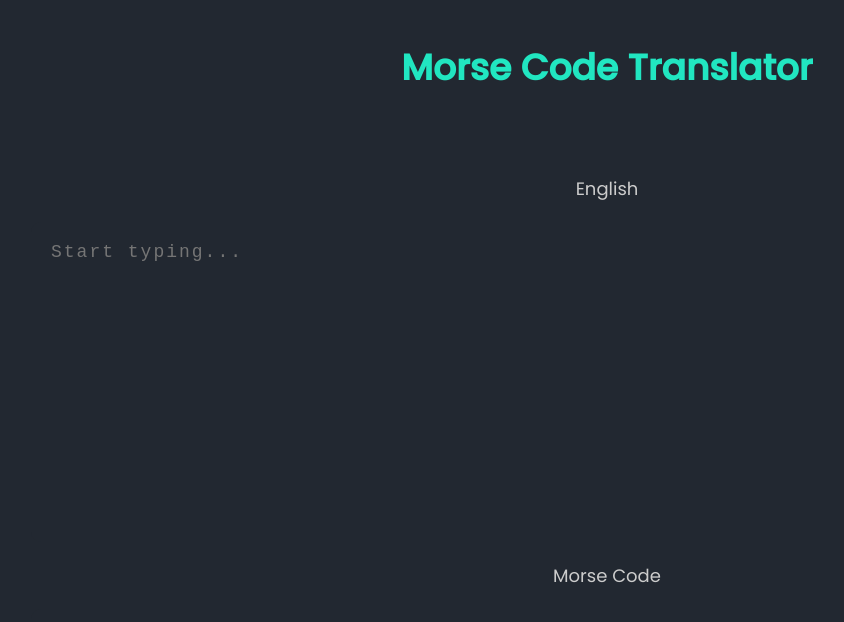
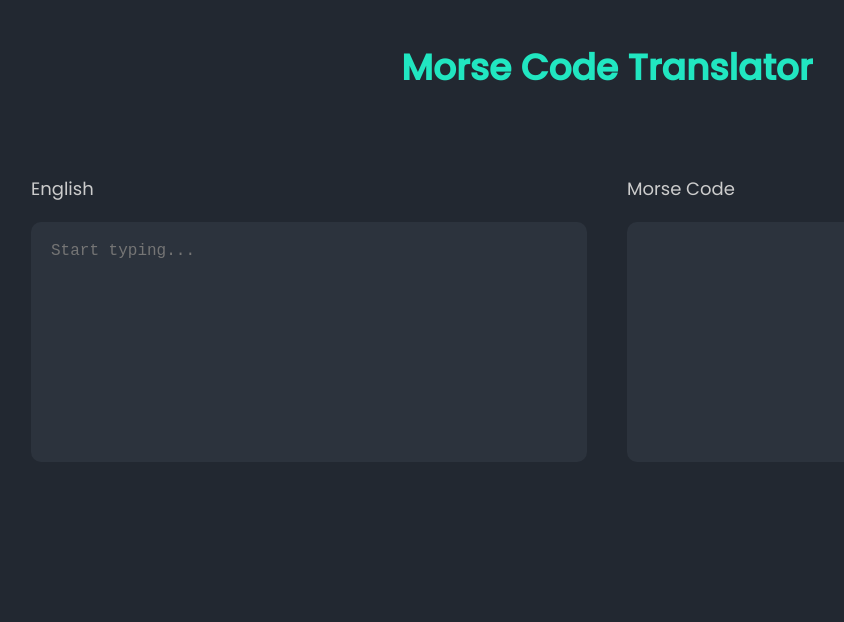
Before and after one commit to alespiridigliozzi/morsecode, a website with bundled scripts: page index.html in a window 1280 px wide. Shown: the whole page, without its empty margins (33-877 px from the left). Built offline with nearby package versions, Linux system fonts and the light colour scheme.

Commit message:
styled the main page

```diff
--- a/index.html
+++ b/index.html
@@ -12,10 +12,15 @@
     <h1 class="headline">Morse Code Translator</h1>
 
     <main>
-        <label for="user-input">English</label>
-        <textarea type="text" name="user-input" id="user-input" placeholder="Start typing..."></textarea>
-        <label for="translation">Morse Code</label>
-        <textarea name="translation" id="translation"></textarea>
+        <div class="container">
+            <label for="user-input">English</label>
+            <textarea type="text" name="user-input" id="user-input" placeholder="Start typing..."></textarea>
+        </div>
+
+        <div class="container">
+            <label for="translation">Morse Code</label>
+            <textarea name="translation" id="translation"></textarea>
+        </div>
     </main>
 
     <script type="module" src="./app/main.js"></script>
--- a/main.scss
+++ b/main.scss
@@ -1,44 +1,6 @@
-@use "./scss/abstracts/variables" as *;
+@use "./scss/abstracts/variables";
+@use "./scss/abstracts/mixins";
 
-@import url('https://fonts.googleapis.com/css2?family=Poppins:wght@400;500&display=swap');
+@use "./scss/base/reset";
 
-* {
-    margin: 0;
-    padding: 0;
-    box-sizing: border-box;
-}
-
-body {
-    background-color: $bg-color;
-    color: $font-color;
-    font-size: 18px;
-    font-family: $main-font;
-}
-
-main {
-    margin: 10vh auto;
-    display: grid;
-    grid-template-columns: 1fr;
-    justify-items: center;
-}
-
-.headline {
-    margin: 5vh auto;
-    text-align: center;
-    color: $accent-color;
-}
-
-textarea {
-    padding: 20px;
-    letter-spacing: 2px;
-    font-size: 18px;
-    resize: none;
-    color: $accent-color;
-    height: 40vh;
-    width: 90%;
-    margin: 20px auto;
-    border-radius: 10px;
-    background-color: $bg-color;
-    outline: none;
-    border: none;
-}
+@use "./scss/layout/body";
--- a/scss/abstracts/_mixins.scss
+++ b/scss/abstracts/_mixins.scss
@@ -0,0 +1,5 @@
+@use "./variables" as *;
+
+@mixin laptop {
+    @media (min-width: $breakpoint-laptop) { @content; }
+}
--- a/scss/abstracts/_variables.scss
+++ b/scss/abstracts/_variables.scss
@@ -2,5 +2,7 @@
 $main-font: 'Poppins', sans-serif;
 $bg-color: #222831;
 $font-color: #ccc;
-$secondary-color: #393E46;
+$secondary-color: #2c333d;
 $accent-color: #21E6C1;
+
+$breakpoint-laptop: 1224px; //min-width
--- /dev/null
+++ b/scss/base/_reset.scss
@@ -0,0 +1,5 @@
+* {
+    margin: 0;
+    padding: 0;
+    box-sizing: border-box;
+}
--- /dev/null
+++ b/scss/layout/_body.scss
@@ -0,0 +1,52 @@
+@use "../abstracts/variables" as *;
+@use "../abstracts/mixins" as *;
+
+@import url('https://fonts.googleapis.com/css2?family=Poppins:wght@400;500&display=swap');
+
+
+body {
+    background-color: $bg-color;
+    color: $font-color;
+    font-size: 18px;
+    font-family: $main-font;
+}
+
+.headline {
+    color: $accent-color;
+    margin: 5vh auto;
+    text-align: center;
+}
+
+main {
+    margin: 10vh auto;
+    width: 90%;
+    display: grid;
+    grid-template-columns: 1fr;
+    justify-items: center;
+    gap: 5vh;
+
+    @include laptop {
+        grid-template-columns: repeat(2, 1fr);
+    }
+
+    .container {
+        display: grid;
+        grid-template-columns: 1fr;
+        justify-items: start;
+        width: 100%;
+        gap: 2.5vh;
+
+        textarea {
+            width: 100%;
+            height: 30vh;
+            background-color: $secondary-color;
+            border: none;
+            outline: none;
+            border-radius: 10px;
+            color: $accent-color;
+            padding: 20px;
+            resize: none;
+            font-size: 16px;
+        }
+    }
+}
```
Also changed, not shown: main.css.
